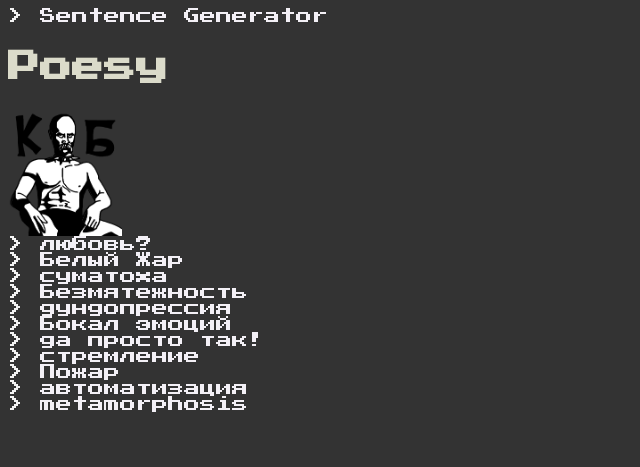
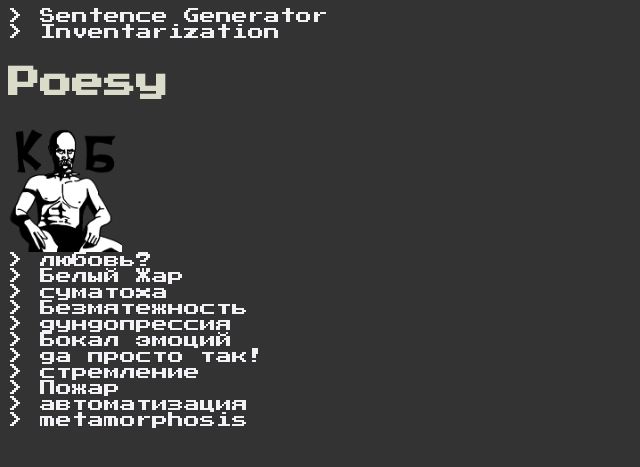
Before and after one commit to hvinya/hvinya.github.io, a Jekyll site: the page built from index.html, in a window 1280 px wide. Shown: the top 467 px of the page, without its empty margins (0-640 px from the left). Built offline with Jekyll 4.4.1, drawn with Linux system fonts in a browser that asks for light colours.

Commit message:
Update index.html

```diff
--- a/index.html
+++ b/index.html
@@ -4,6 +4,7 @@ title: hvinya
 ---
 
 <p>> <a href='./sentence_generator.html'>Sentence Generator</a></p><br/>
+<p>> <a href='./inventarization.html'>Inventarization</a></p><br/>
 <h2>Poesy</h2>
 <img src='/img/kobraz.png' style='width: 9%; height: 9%;'><br/>
 <p>> <a href='/poesy/0x0/'>любовь?</a></p><br/>
```
